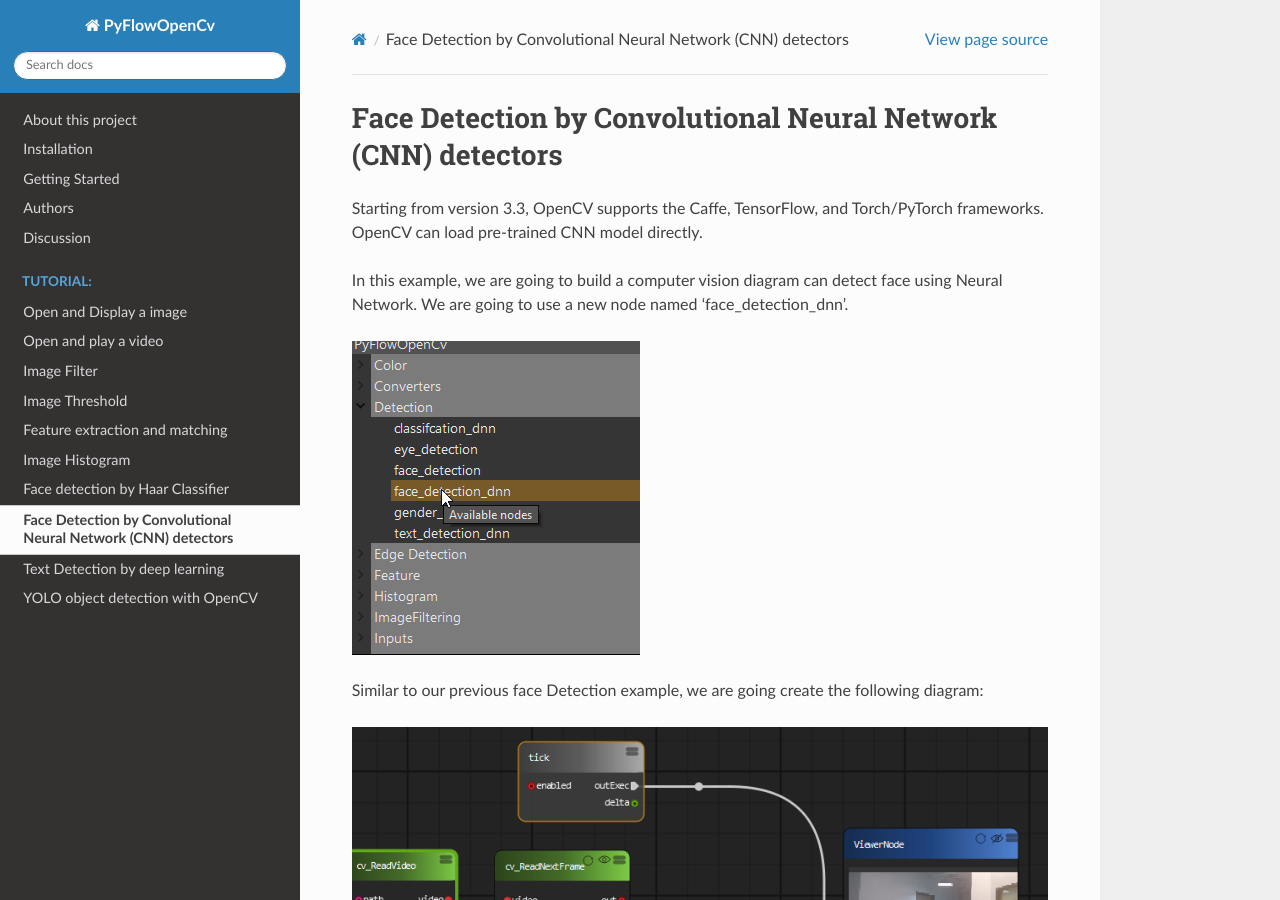
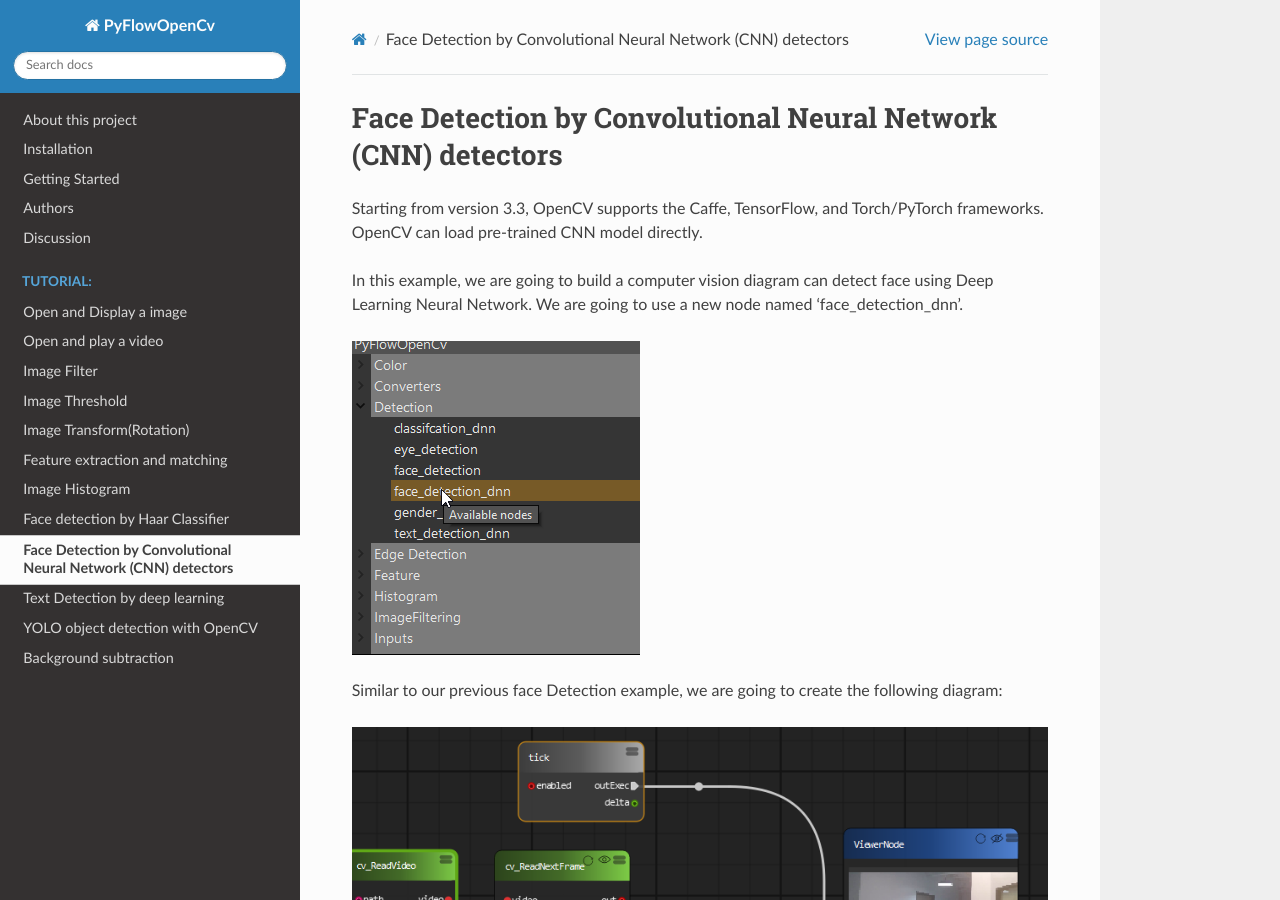
Before and after one commit to wonderworks-software/PyFlowOpenCv, a Sphinx documentation site: the page built from docs/source/tutorial07.rst, in a window 1280 px wide and 900 px high. Built offline with Sphinx 7.4.7 and the Read the Docs theme 2.0.0, drawn with Linux system fonts in a browser that asks for light colours.

Commit message:
added background subtraction tutorial

```diff
--- a/docs/source/index.rst
+++ b/docs/source/index.rst
@@ -24,6 +24,7 @@
    tutorial06
    tutorial07
    tutorial08
+   tutorial09
 
 
 
--- a/docs/source/intro.rst
+++ b/docs/source/intro.rst
@@ -31,7 +31,7 @@
 
 To run the program in standalone mode, run pyflow.py in the root folder of PyFlow project. You can also invoke pyflow.exe on windows or pyflow on unix OS. Program is located inside PATH/TO/PYTHON/Scripts.
 
-You can enable the PyFlowOpenCv package by this way.
+You can enable the PyFlowOpenCv package by one the of following ways.
 
 * Copy the PyFlowOpenCv package to .PyFlow/Packages
 * User can add location of package to env variable for PYTHONPATH
--- a/docs/source/tutorial02.rst
+++ b/docs/source/tutorial02.rst
@@ -6,7 +6,7 @@
 ..  image:: res/read_video_display.gif
 
 
-However, this diagram can only display the first frame for you, we still need to create a loop to play every frame by add a 'tick' node.
+However, this diagram can only display the first frame for you, we still need to create a loop to play every frame by adding a 'tick' node.
 
 ..  image:: res/read_video_display_tick.gif
 
--- a/docs/source/tutorial07.rst
+++ b/docs/source/tutorial07.rst
@@ -3,11 +3,11 @@
 
 Starting from version 3.3, OpenCV supports the Caffe, TensorFlow, and Torch/PyTorch frameworks. OpenCV can load pre-trained CNN model directly.
 
-In this example, we are going to build a computer vision diagram can detect face using Neural Network. We are going to use a new node named 'face_detection_dnn'.
+In this example, we are going to build a computer vision diagram can detect face using Deep Learning Neural Network. We are going to use a new node named 'face_detection_dnn'.
 
 ..  image:: res/face_dnn_node.png
 
-Similar to our previous face Detection example, we are going create the following diagram:
+Similar to our previous face Detection example, we are going to create the following diagram:
 
 ..  image:: res/face_detection_dnn_diagram.png
 
```
Also changed, not shown: docs/source/tutorial03.rst (+9 -2 lines), docs/source/tutorial09.rst (added, +13 -0 lines), docs/source/res/bg_subtract.png (added), docs/source/res/bg_video.gif (added), docs/source/res/rotation.png (added).
